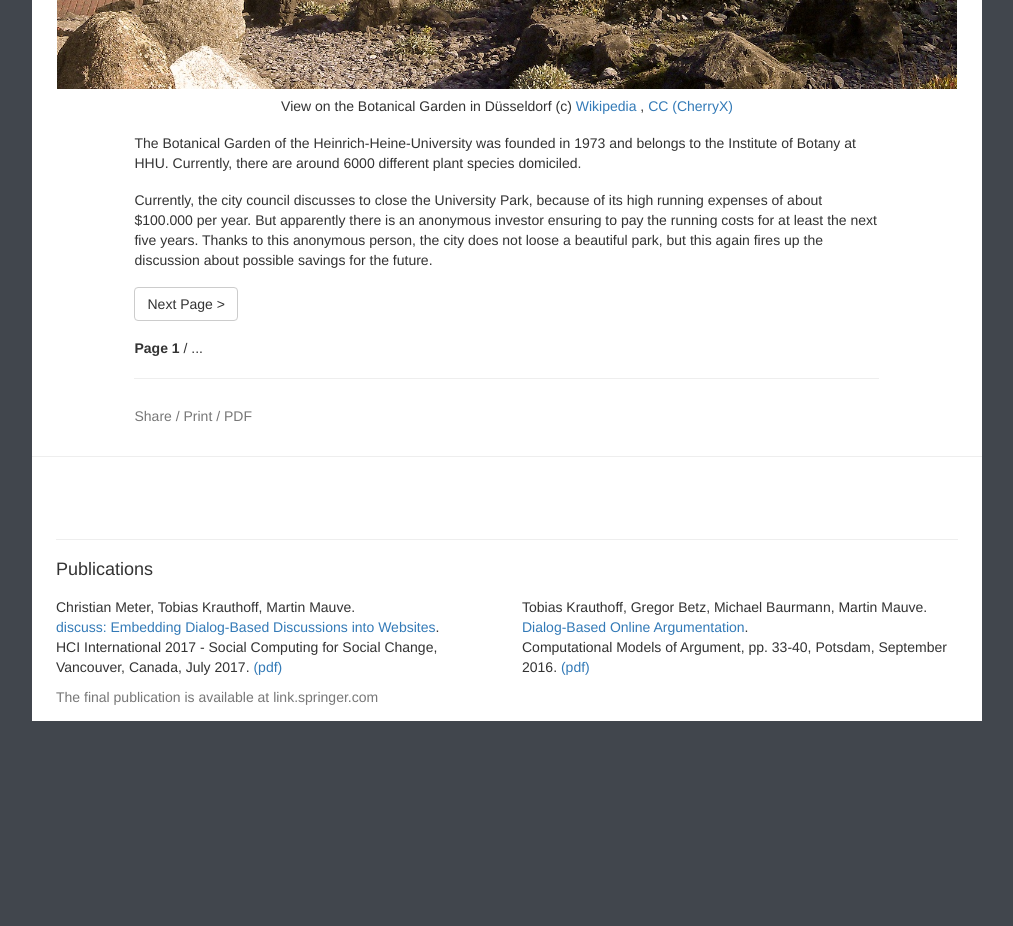
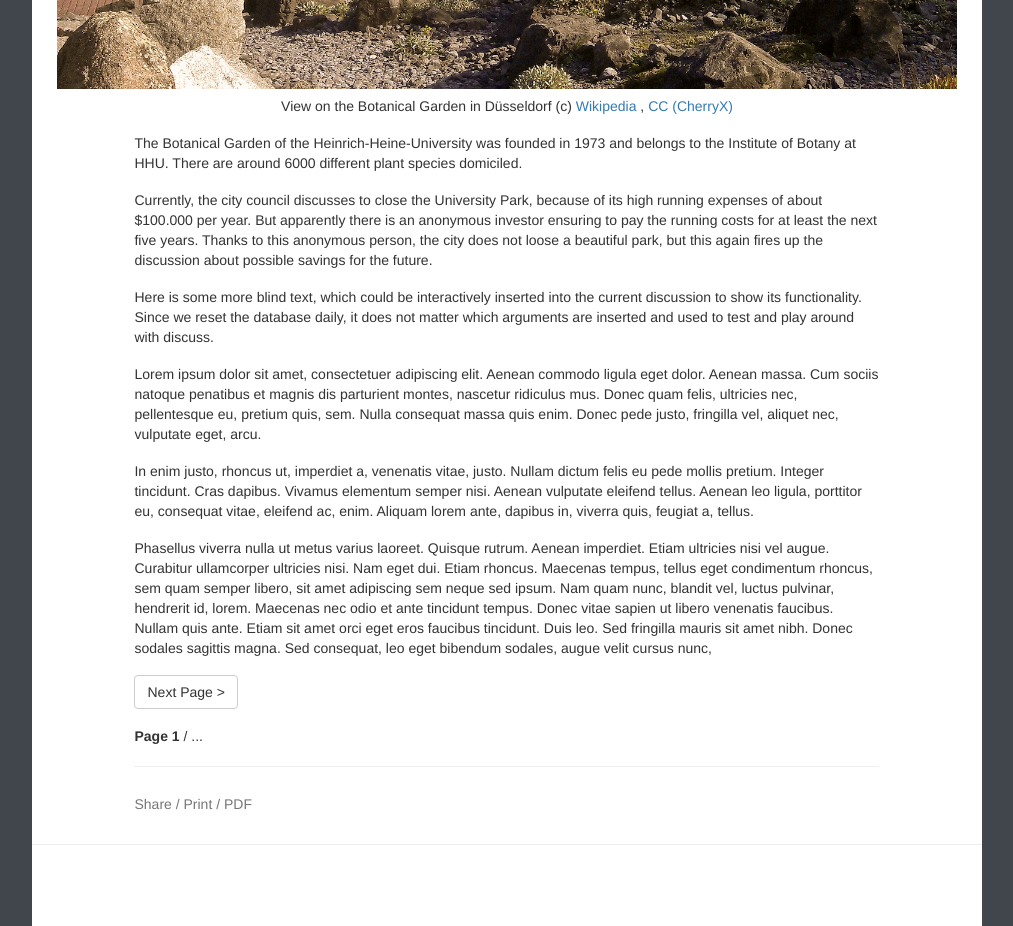
Before and after one commit to hhucn/discuss, a website: page resources/public/index.html in a window 1280 px wide. Shown: the part 940-1866 px from the top of the page, without its empty margins (133-1146 px from the left). Before the commit the page ends 1689 px from the top, so only its background shows below. Drawn offline with nearby package versions, Linux system fonts and the light colour scheme; files that its build step writes are made by us from their sources.

Commit message:
Fix specs

```diff
--- a/resources/public/index.html
+++ b/resources/public/index.html
@@ -100,8 +100,7 @@
               <p>
                 The Botanical Garden of the Heinrich-Heine-University was
                 founded in 1973 and belongs to the Institute of Botany at HHU.
-                Currently, there are around 6000 different plant species
-                domiciled.
+                There are around 6000 different plant species domiciled.
               </p>
               <p>
                 Currently, the city council discusses to close the University
@@ -111,6 +110,42 @@
                 to this anonymous person, the city does not loose a beautiful
                 park, but this again fires up the discussion about possible
                 savings for the future.
+              </p>
+              <p>
+                Here is some more blind text, which could be interactively
+                inserted into the current discussion to show its functionality.
+                Since we reset the database daily, it does not matter which
+                arguments are inserted and used to test and play around with
+                discuss.
+              </p>
+              <p>
+                Lorem ipsum dolor sit amet, consectetuer adipiscing elit. Aenean
+                commodo ligula eget dolor. Aenean massa. Cum sociis natoque
+                penatibus et magnis dis parturient montes, nascetur ridiculus
+                mus. Donec quam felis, ultricies nec, pellentesque eu, pretium
+                quis, sem. Nulla consequat massa quis enim. Donec pede justo,
+                fringilla vel, aliquet nec, vulputate eget, arcu.
+              </p>
+              <p>
+                In enim justo, rhoncus ut, imperdiet a, venenatis vitae, justo.
+                Nullam dictum felis eu pede mollis pretium. Integer tincidunt.
+                Cras dapibus. Vivamus elementum semper nisi. Aenean vulputate
+                eleifend tellus. Aenean leo ligula, porttitor eu, consequat
+                vitae, eleifend ac, enim. Aliquam lorem ante, dapibus in,
+                viverra quis, feugiat a, tellus.
+              </p>
+              <p>
+                Phasellus viverra nulla ut metus varius laoreet. Quisque rutrum.
+                Aenean imperdiet. Etiam ultricies nisi vel augue. Curabitur
+                ullamcorper ultricies nisi. Nam eget dui. Etiam rhoncus.
+                Maecenas tempus, tellus eget condimentum rhoncus, sem quam
+                semper libero, sit amet adipiscing sem neque sed ipsum. Nam quam
+                nunc, blandit vel, luctus pulvinar, hendrerit id, lorem.
+                Maecenas nec odio et ante tincidunt tempus. Donec vitae sapien
+                ut libero venenatis faucibus. Nullam quis ante. Etiam sit amet
+                orci eget eros faucibus tincidunt. Duis leo. Sed fringilla
+                mauris sit amet nibh. Donec sodales sagittis magna. Sed
+                consequat, leo eget bibendum sodales, augue velit cursus nunc,
               </p>
               <p>
                 <button class="btn btn-default" onclick="$('#pointless-button')[0].innerHTML = 'Pointless button...'" }">Next Page ></button>
```
Also changed, not shown: 1 other file.
